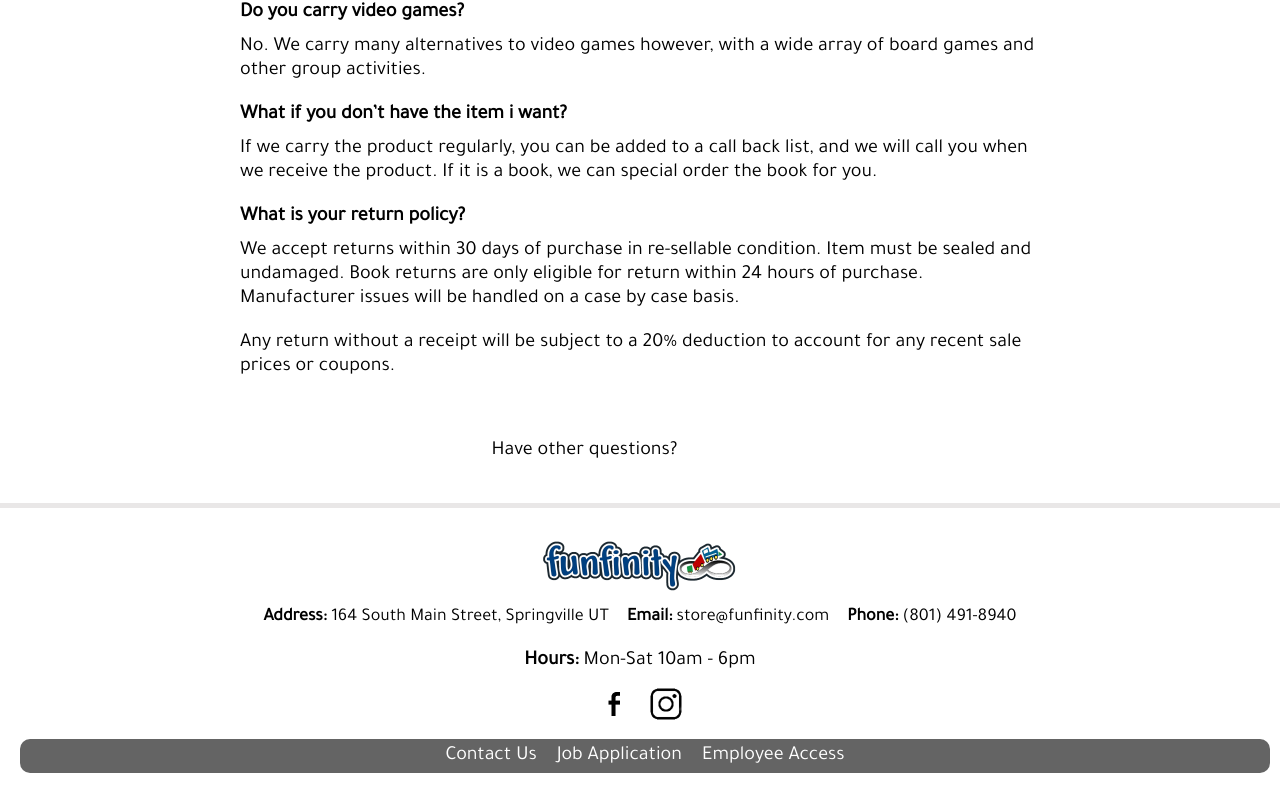
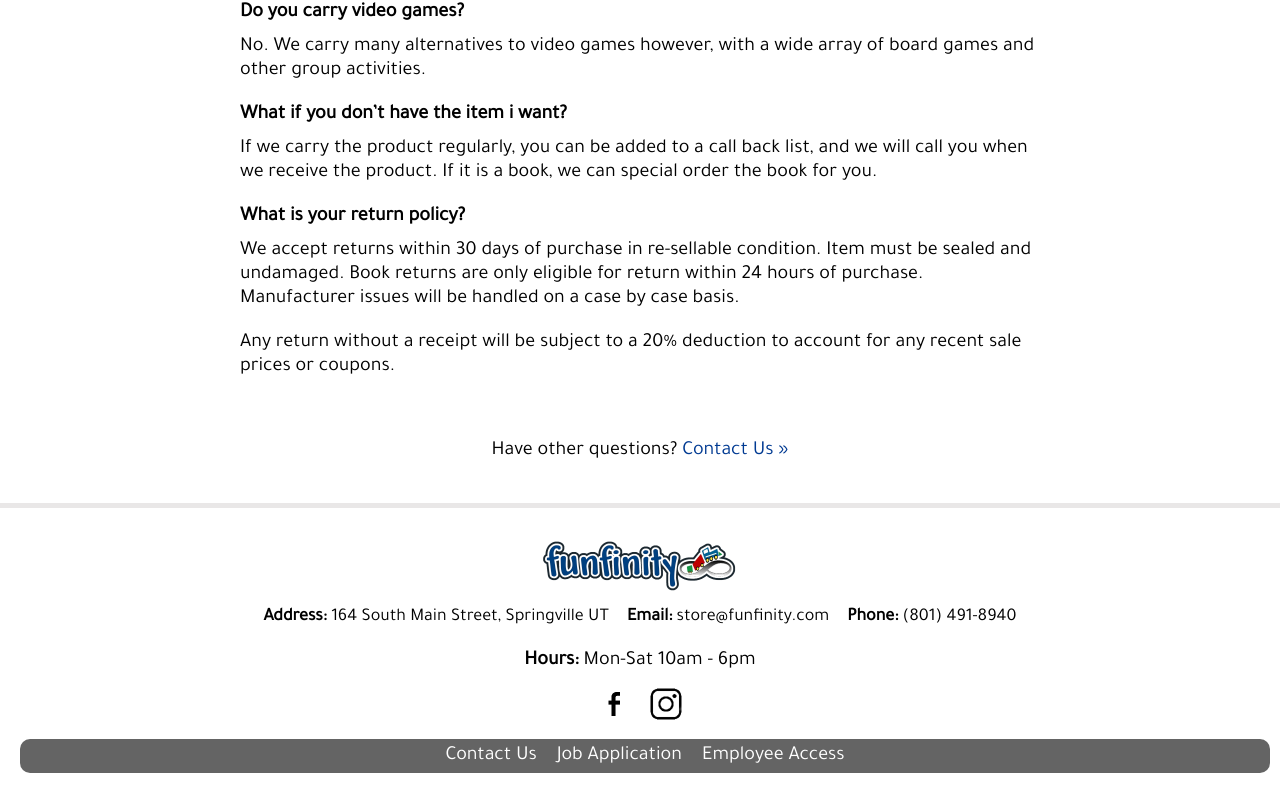
Before and after one commit to kylecooltron/funfinity-react-app, a React (Create React App) app: page /faq in a window 1280 px wide. Shown: the part 713-1516 px from the top of the page. Built offline with nearby package versions, Linux system fonts and the light colour scheme.

Commit message:
fixed hidden link in FAQ page

```diff
--- a/src/App.css
+++ b/src/App.css
@@ -551,8 +551,16 @@ max-width: 200px;
   text-align: center;
   width: 100%;
   padding-top: 2em;
+
 }
-
+.App-faq-container p a
+{
+ color:rgb(0, 58, 146)
+}
+.App-faq-container p a:hover
+{
+ color:rgb(113, 19, 236)
+}
 
 
 .App-boardgames-container
```
